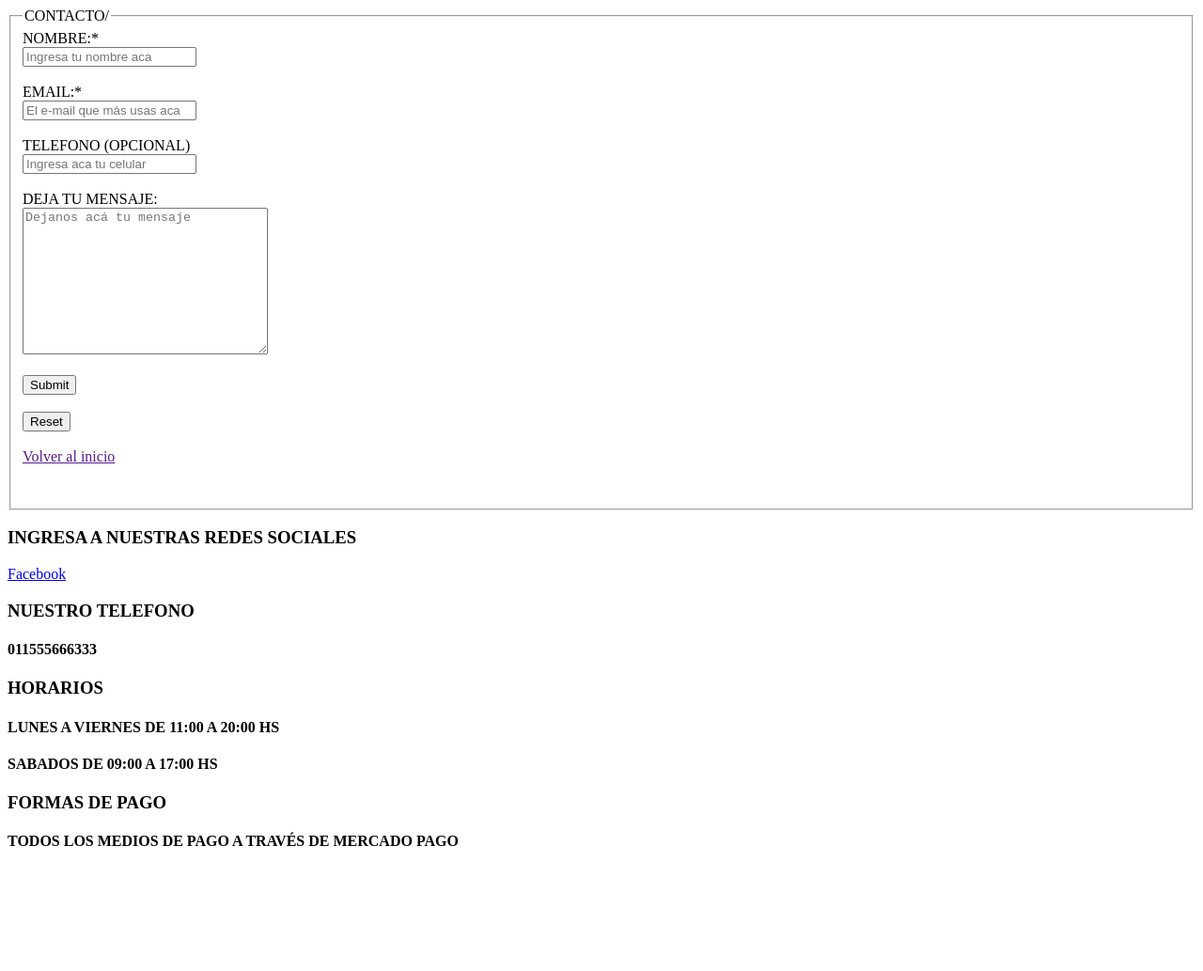
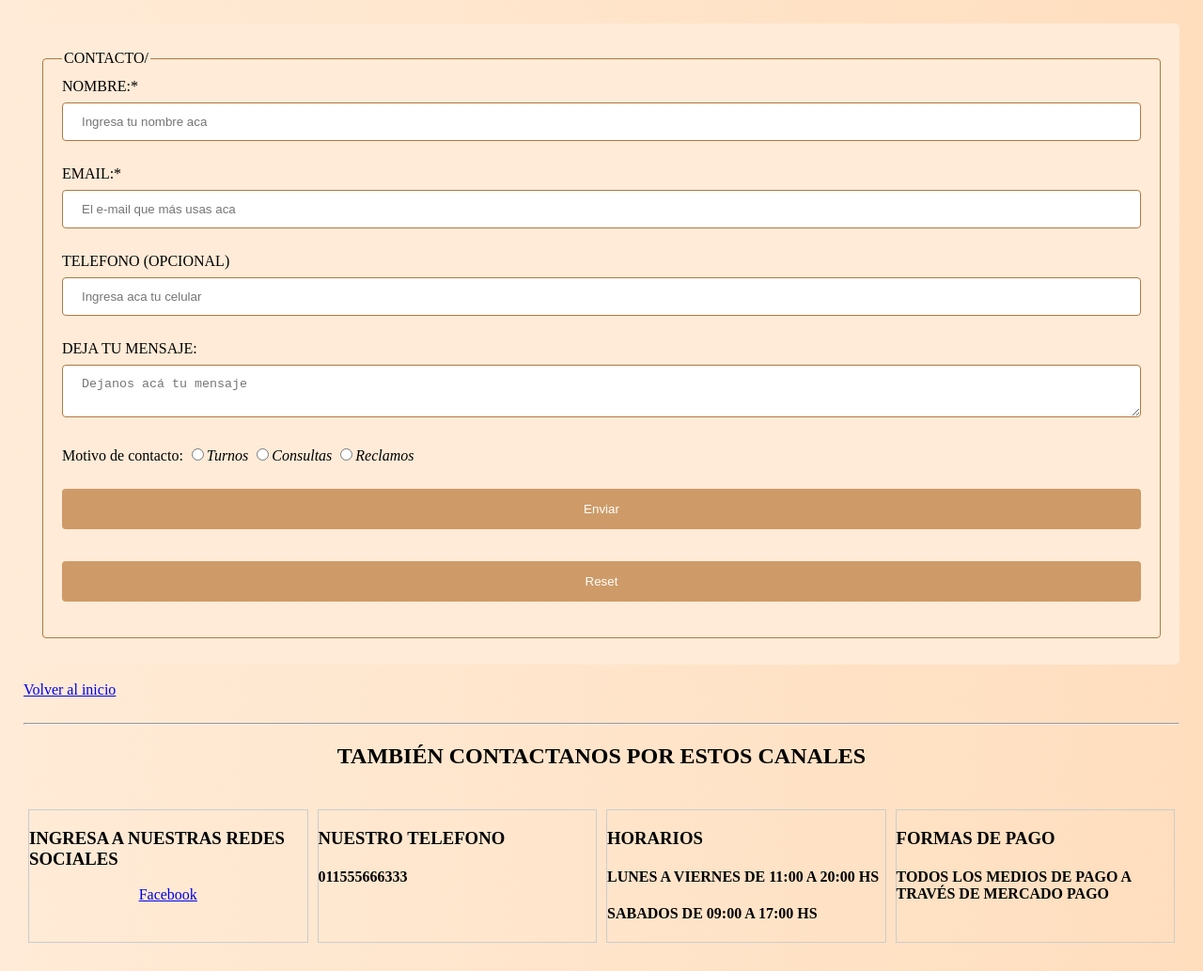
Before and after one commit to CodeSystem2022/E-commerce-Perricentro, a website: page pages/contacto.html in a window 1280 px wide. Shown: the whole page at 94% size. Before the commit the page ends 926 px from the top, so only its background shows below. Drawn offline with Linux system fonts and the light colour scheme.

Commit message:
Vinculo pagina de contacto al index.html y creo estilos en la pagina contacto.html

```diff
--- a/pages/contacto.html
+++ b/pages/contacto.html
@@ -1,41 +1,131 @@
 <!DOCTYPE html>
 <html lang="en">
+
 <head>
   <meta charset="UTF-8">
   <meta name="viewport" content="width=device-width, initial-scale=1.0">
   <title>Seccion Contacto</title>
+
+  <style>
+    body {
+      background: linear-gradient(to right, #ffebd7, #ffdebe);
+      padding: 15px;
+      margin: 10px;
+
+    }
+
+    div.contenedor-formulario {
+      border-radius: 5px;
+      background-color: #ffebd7;
+      padding: 20px;
+    }
+
+    input[type=submit],
+    input[type=reset] {
+      width: 100%;
+      background-color: #ce9b68;
+      color: white;
+      padding: 14px 20px;
+      margin: 8px 0;
+      border: none;
+      border-radius: 4px;
+      cursor: pointer;
+    }
+
+    input[type=submit]:hover,
+    input[type=reset]:hover {
+      background-color: #b2783f;
+    }
+
+    input[type=text],
+    input[type=email],
+    input[type=number],
+    textarea,
+    fieldset {
+      width: 100%;
+      padding: 12px 20px;
+      margin: 8px 0;
+      display: inline-block;
+      border: 1px solid #b2783f;
+      border-radius: 4px;
+      box-sizing: border-box;
+    }
+
+
+    .centrado {
+            display: flex;
+            justify-content: center;
+        }
+
+    div.otrocontacto {
+            margin: 5px;
+            border: 1px solid #ccc;
+            float: left;
+            width: 33vw;
+
+        }
+
+
+  </style>
+
 </head>
+
 <body>
+  <div class="contenedor-formulario">
     <fieldset>
       <legend>
         CONTACTO/
       </legend>
       <form>
         <label for="nombreUsuario">NOMBRE:*</label><br>
-        <input type="text" name="nombreUsuario" id="inputNombreUsuario" placeholder="Ingresa tu nombre aca" required><br><br>
+        <input type="text" name="nombreUsuario" id="inputNombreUsuario" placeholder="Ingresa tu nombre aca"
+          required><br><br>
         <label for="email">EMAIL:*</label><br>
         <input type="email" name="email" id="email" placeholder="El e-mail que más usas aca" required><br><br>
-        <label for="telefono">TELEFONO (OPCIONAL) </label><br>
-        <input type= "number" placeholder="Ingresa aca tu celular"><br><br>
+        <label for="telefono">TELEFONO (OPCIONAL)</label><br>
+        <input type="number" placeholder="Ingresa aca tu celular"><br><br>
         <label for="mensaje">DEJA TU MENSAJE:</label><br>
-        <textarea placeholder="Dejanos acá tu mensaje" name="mensaje" id="mensaje" cols="30" rows="10"></textarea><br><br>
-        <input type="submit"><br><br>
+        <textarea placeholder="Dejanos acá tu mensaje" name="mensaje" id="mensaje"></textarea><br><br>
+        <label for="motivo">Motivo de contacto:</label>
+        <input type="radio" id="motivo" name="motivo"><i>Turnos</i>
+        <input type="radio" id="motivo" name="motivo"><i>Consultas</i>
+        <input type="radio" id="motivo" name="motivo"><i>Reclamos</i>
+        <br><br>
+        <input type="submit" value="Enviar"><br><br>
         <input type="reset">
       </form><br>
+    </fieldset>
+  </div>
+  <br>
+  <!--Identificador por id para volver a un lugar especifico de mi pagina-->
+  <a href="./../index.html">Volver al inicio</a><br>
+  <br>
+  <hr>
+  <h2 class="centrado">TAMBIÉN CONTACTANOS POR ESTOS CANALES</h2>
+  <br>
+  <div class="centrado">
+    <div class="otrocontacto">
+      <h3>INGRESA A NUESTRAS REDES SOCIALES</h3>
+      <p class="centrado"><a href="https://www.facebook.com/profile.php?id=61551368114492&mibextid=ZbWKwL" target="_blank">Facebook</a></p>
+    </div>
 
-      <!--Identificador por id para volver a un lugar especifico de mi pagina-->
-      <a href="">Volver al inicio</a><br><br><br>
-      </fieldset>
-      <h3>INGRESA A NUESTRAS REDES SOCIALES</h3>
-      <a href="https://www.facebook.com/profile.php?id=61551368114492&mibextid=ZbWKwL">Facebook</a>
+    <div class="otrocontacto">
       <h3>NUESTRO TELEFONO</h3>
-      <H4>011555666333</H4>
-      <H3>HORARIOS</H3>
-      <H4>LUNES A VIERNES DE 11:00 A 20:00 HS</H4>
+      <h4>011555666333</h4>
+
+    </div>
+
+    <div class="otrocontacto">
+      <h3>HORARIOS</h3>
+      <h4>LUNES A VIERNES DE 11:00 A 20:00 HS</h4>
       <h4>SABADOS DE 09:00 A 17:00 HS</h4>
-      <H3>FORMAS DE PAGO</H3>
-      <H4>TODOS LOS MEDIOS DE PAGO A TRAVÉS DE MERCADO PAGO</H4>
+    </div>
+    <div class="otrocontacto">
+      <h3>FORMAS DE PAGO</h3>
+      <h4>TODOS LOS MEDIOS DE PAGO A TRAVÉS DE MERCADO PAGO</h4>
+    </div>
 
+  </div>
+</body>
 
-</body>
 </html>
```
Also changed, not shown: index.html (+1 -1 lines). Lines whose indentation alone changed are shown as unchanged.
